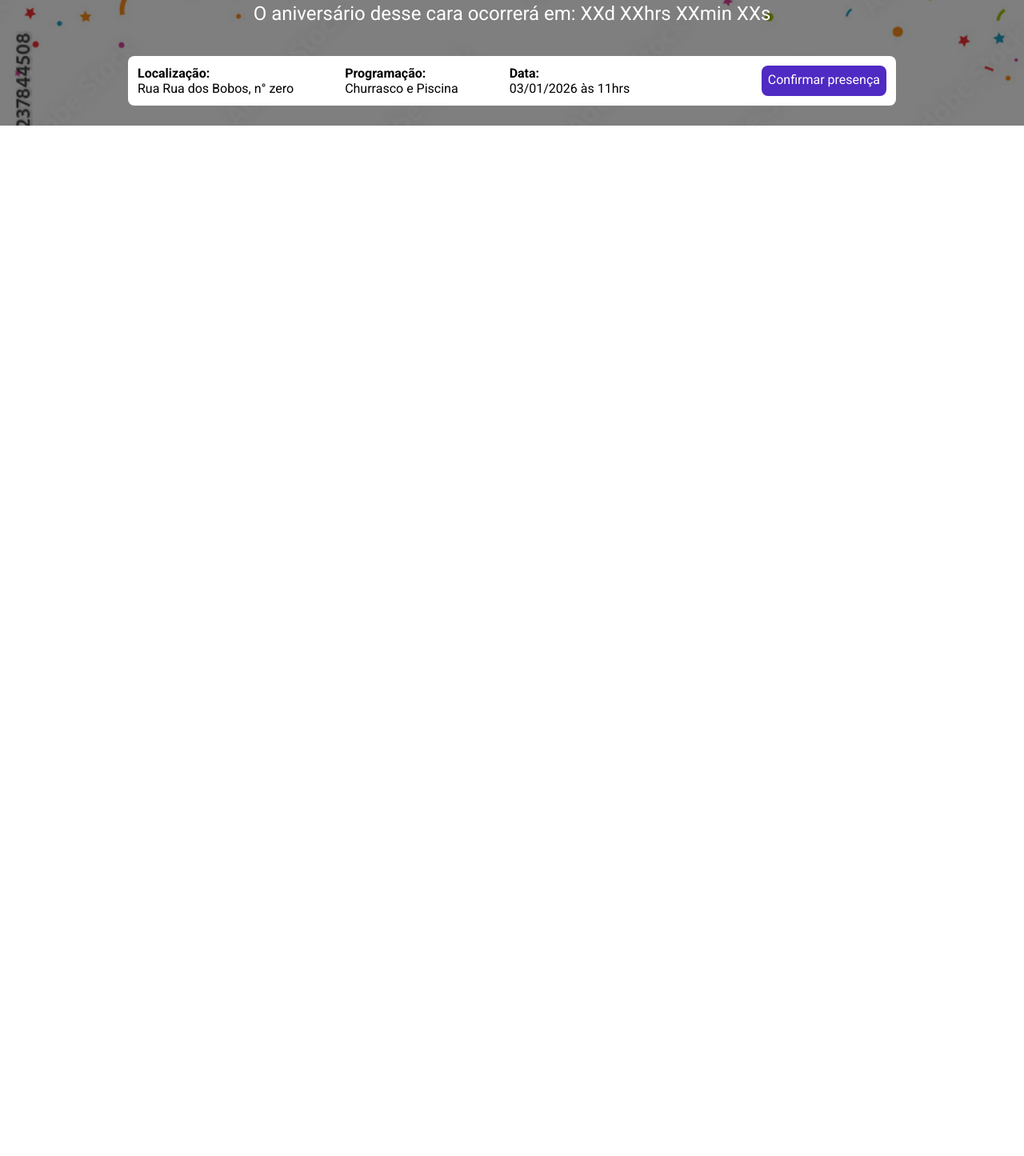
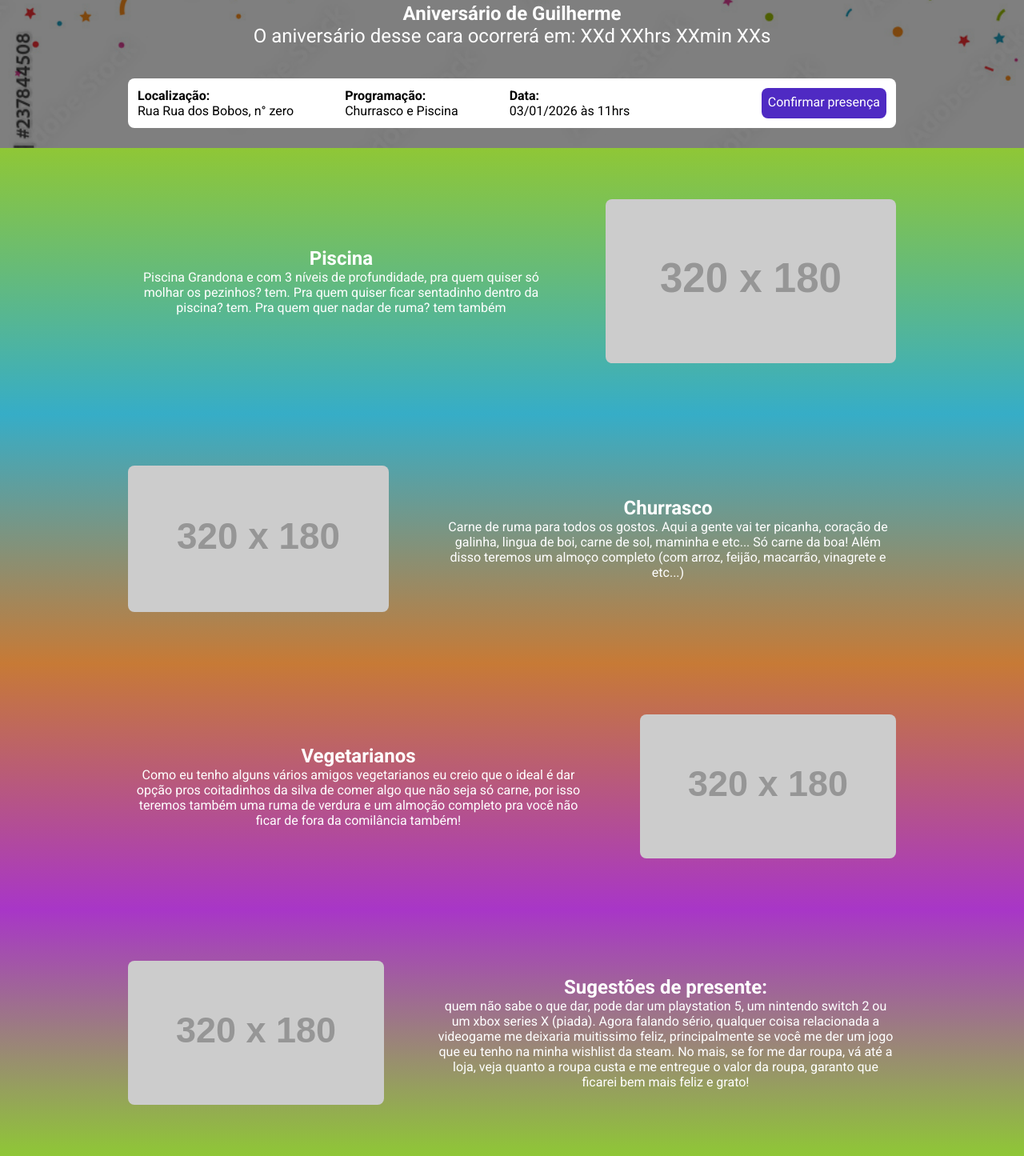
Before and after one commit to Guilherme-Augusto-Carvalho-da-Rocha/event_landing_page, a website built with Parcel: page activity/src/index.html in a window 1280 px wide. Shown: the part 292-1737 px from the top of the page at 80% size. Before the commit the page ends 800 px from the top, so only its background shows below. Built offline with nearby package versions, Linux system fonts and the light colour scheme; placeholder pictures from the web are drawn by us.

Commit message:
implemented the whole structure of the site+CSS of it, lacking only the javascript

```diff
--- a/activity/src/index.html
+++ b/activity/src/index.html
@@ -1,5 +1,5 @@
 <!DOCTYPE html>
-<html lang="en">
+<html lang="pt-br">
 <head>
     <meta charset="UTF-8">
     <meta name="viewport" content="width=device-width, initial-scale=1.0">
@@ -15,6 +15,7 @@
     <header class="header">
         <div class="container">
             <img class="header__birthday-boy" src="./images/Guilherme-quadrado.png" alt="Guilherme">
+            <h1 class="text--big">Aniversário de Guilherme</h1>
             <p class="text--big">O aniversário desse cara <span id="counter">ocorrerá em: XXd XXhrs XXmin XXs</span></p>
 
             <div class="info-bar">
@@ -36,5 +37,44 @@
             </div>
         </div>
     </header>
+
+    <main>
+        <section class="event-info event-info--piscina">
+            <div class="container">
+                <div class="event-info__desc">
+                    <h2 class="text--big">Piscina</h2>
+                    <p class="text">Piscina Grandona e com 3 níveis de profundidade, pra quem quiser só molhar os pezinhos? tem. Pra quem quiser ficar sentadinho dentro da piscina? tem. Pra quem quer nadar de ruma? tem também</p>
+                </div>
+                <img class="event-info__desc__image" src="https://placehold.co/320x180" alt="">
+            </div>
+        </section>
+        <section class="event-info event-info--churrasco event-info--image-on-left">
+            <div class="container">
+                <div class="event-info__desc">
+                    <h2 class="text--big">Churrasco</h2>
+                    <p class="text">Carne de ruma para todos os gostos. Aqui a gente vai ter picanha, coração de galinha, lingua de boi, carne de sol, maminha e etc... Só carne da boa! Além disso teremos um almoço completo (com arroz, feijão, macarrão, vinagrete e etc...)</p>
+                </div>
+                <img class="event-info__desc__image" src="https://placehold.co/320x180" alt="">
+            </div>
+        </section>
+        <section class="event-info event-info--vegetarianos">
+            <div class="container">
+                <div class="event-info__desc">
+                    <h2 class="text--big">Vegetarianos</h2>
+                    <p class="text">Como eu tenho alguns vários amigos vegetarianos eu creio que o ideal é dar opção pros coitadinhos da silva de comer algo que não seja só carne, por isso teremos também uma ruma de verdura e um almoção completo pra você não ficar de fora da comilância também!</p>
+                </div>
+                <img class="event-info__desc__image" src="https://placehold.co/320x180" alt="">
+            </div>
+        </section>
+        <section class="event-info event-info--presentes event-info--image-on-left">
+            <div class="container">
+                <div class="event-info__desc">
+                    <h2 class="text--big">Sugestões de presente:</h2>
+                    <p class="text"> quem não sabe o que dar, pode dar um playstation 5, um nintendo switch 2 ou um xbox series X (piada). Agora falando sério, qualquer coisa relacionada a videogame me deixaria muitissimo feliz, principalmente se você me der um jogo que eu tenho na minha wishlist da steam. No mais, se for me dar roupa, vá até a loja, veja quanto a roupa custa e me entregue o valor da roupa, garanto que ficarei bem mais feliz e grato!</p>
+                </div>
+                <img class="event-info__desc__image" src="https://placehold.co/320x180" alt="">
+            </div>
+        </section>
+    </main>
 </body>
 </html>
--- /dev/null
+++ b/activity/src/styles/_event-info.scss
@@ -0,0 +1,54 @@
+@use 'variables';
+
+.event-info{
+    padding: 5vw;
+
+    .container{
+        display: flex;
+        align-items: center;
+        gap: 5vw;
+    }
+
+    &__desc{
+        &__image{
+            width: 100%;
+            border-radius: 8px;
+        }
+    }
+
+    &--image-on-left{
+        .container{
+            flex-direction: row-reverse;
+        }
+    }
+
+    &--piscina{
+        background-image: linear-gradient(variables.$firstGradientColor, variables.$secondGradientColor);
+    }
+
+    &--churrasco{
+        background-image: linear-gradient(variables.$secondGradientColor, variables.$thirdGradienteColor);
+    }
+
+    &--vegetarianos{
+        background-image: linear-gradient(variables.$thirdGradienteColor, variables.$fourthGradienteColor);
+    }
+
+    &--presentes{
+        background-image: linear-gradient(variables.$fourthGradienteColor, variables.$firstGradientColor);
+    }
+
+    @media (max-width: 767px){
+        .container{
+            flex-direction: column;
+        }
+    }
+
+    @media (max-width: 1023px){
+        &__desc{
+            &__image{
+                max-width: 35%;
+            }
+        }
+    }
+}
--- a/activity/src/styles/main.scss
+++ b/activity/src/styles/main.scss
@@ -2,6 +2,8 @@
 @use './components/info-bar';
 @use './components/button';
 @use 'variables';
+@use 'event-info';
+
 
 @mixin text($fontSize: 16px){
     font-size: $fontSize;
```
